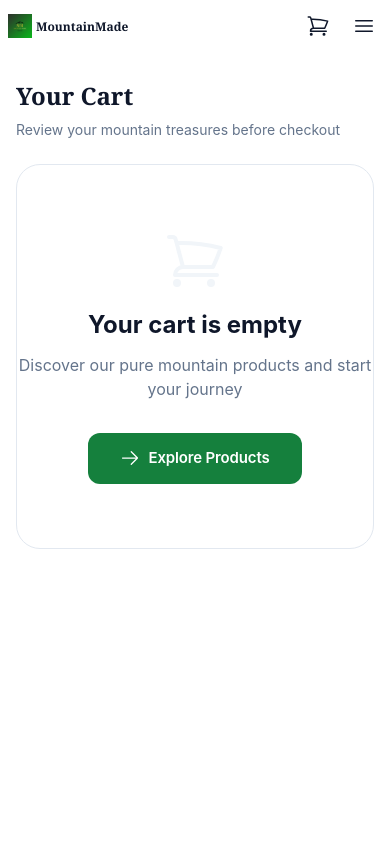
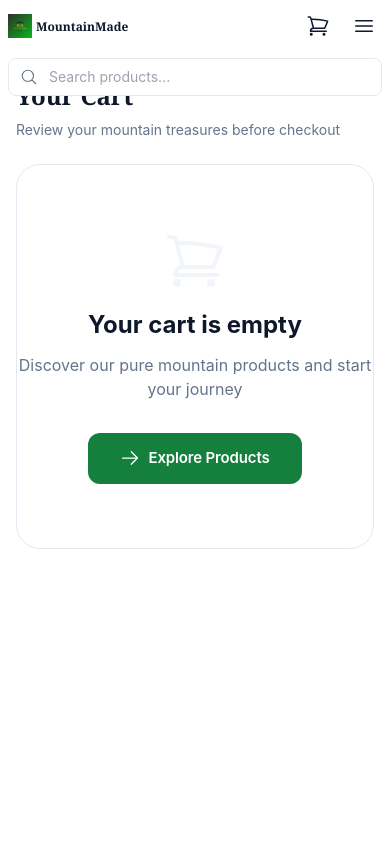
Before and after one commit to alucardmlbb686-spec/MountainMade, a Next.js app: page /cart in a window 390 px wide. Shown: the top 844 px of the page. Built offline with nearby package versions, Linux system fonts and the light colour scheme.

Commit message:
Mobile UX improvements: Hide trust indicators on mobile, add search bar below logo, reorganize hero section with featured products grid

```diff
--- a/src/app/homepage/components/HeroSection.tsx
+++ b/src/app/homepage/components/HeroSection.tsx
@@ -103,10 +103,9 @@ export default function HeroSection() {
   return (
     <>
       {/* MOBILE VIEW - PRODUCT CAROUSEL */}
-      <section className="md:hidden relative h-96 flex items-center justify-center overflow-hidden bg-black">
-        {/* Removed Hot badge from mobile carousel */}
-        {/* Removed Hot badge from top right corner */}
-
+      <section className="md:hidden relative min-h-screen flex flex-col items-center justify-start overflow-hidden bg-black pt-24">
+        {/* Carousel Section */}
+        <div className="relative h-96 w-full flex items-center justify-center">
           {/* Sliding Background */}
           <div className="absolute inset-0 w-full h-full">
             <div
@@ -178,6 +177,51 @@ export default function HeroSection() {
                 aria-label={`Go to slide ${index + 1}`}
               />
             ))}
+          </div>
+        </div>
+
+        {/* Featured & Products Grid Below Carousel */}
+        <div className="w-full bg-gradient-to-b from-black to-white/50 px-4 py-8">
+          {/* Featured Products Title */}
+          <h3 className="text-2xl font-serif font-bold text-white mb-6 text-center">
+            Featured Products
+          </h3>
+
+          {/* Products Grid - 2 columns on mobile */}
+          <div className="grid grid-cols-2 gap-4 mb-8">
+            {products.slice(0, 4).map((product) => (
+              <Link
+                key={product.id}
+                href={`/product-details?id=${product.id}`}
+                className="bg-white rounded-lg overflow-hidden shadow-md hover:shadow-lg transition-shadow"
+              >
+                <div className="relative w-full h-40 bg-gray-100">
+                  <AppImage
+                    src={product.image_url || '/assets/images/no_image.png'}
+                    alt={product.name}
+                    className="w-full h-full object-cover"
+                  />
+                </div>
+                <div className="p-3">
+                  <h4 className="text-xs font-semibold text-gray-900 line-clamp-2 mb-1">
+                    {product.name}
+                  </h4>
+                  <div className="flex items-center justify-between">
+                    <span className="text-sm font-bold text-orange-500">₹{product.price}</span>
+                    <span className="text-xs text-gray-600">{product.stock} left</span>
+                  </div>
+                </div>
+              </Link>
+            ))}
+          </div>
+
+          {/* View All Button */}
+          <Link
+            href="/categories"
+            className="block w-full bg-primary hover:bg-primary/90 text-white text-center py-3 rounded-lg font-semibold transition-colors"
+          >
+            View All Products
+          </Link>
         </div>
       </section>
 
--- a/src/app/homepage/components/TrustIndicators.tsx
+++ b/src/app/homepage/components/TrustIndicators.tsx
@@ -19,7 +19,7 @@ export default function TrustIndicators() {
   ];
 
   return (
-    <section className="py-20 border-t border-b border-border bg-gradient-to-b from-slate-50 via-white to-slate-50">
+    <section className="hidden md:block py-20 border-t border-b border-border bg-gradient-to-b from-slate-50 via-white to-slate-50">
       <div className="container mx-auto">
         {/* Section Header */}
         <div className="text-center mb-12">
--- a/src/components/common/Header.tsx
+++ b/src/components/common/Header.tsx
@@ -2,7 +2,7 @@
 
 import { useState, useEffect } from 'react';
 import Link from 'next/link';
-import { usePathname } from 'next/navigation';
+import { usePathname, useRouter } from 'next/navigation';
 import Icon from '@/components/ui/AppIcon';
 import AppImage from '@/components/ui/AppImage';
 import { useAuth } from '@/contexts/AuthContext';
@@ -11,7 +11,9 @@ import { useCart } from '@/contexts/CartContext';
 export default function Header() {
   const [isMenuOpen, setIsMenuOpen] = useState(false);
   const [isScrolled, setIsScrolled] = useState(false);
+  const [searchQuery, setSearchQuery] = useState('');
   const pathname = usePathname();
+  const router = useRouter();
   const { user } = useAuth();
   const { itemCount } = useCart();
 
@@ -32,6 +34,14 @@ export default function Header() {
     { id: 'nav_track_order', label: 'Track Order', href: '/order-tracking' },
   ];
 
+  const handleSearch = (e: React.FormEvent) => {
+    e.preventDefault();
+    if (searchQuery.trim()) {
+      router.push(`/categories?search=${encodeURIComponent(searchQuery)}`);
+      setSearchQuery('');
+    }
+  };
+
   return (
     <header
       className={`fixed top-0 left-0 w-full z-50 ${
@@ -49,6 +59,8 @@ export default function Header() {
       )}
 
       <div className="container mx-auto px-2 md:px-3 lg:px-4">
+        <div className="flex flex-col gap-3 lg:gap-0">
+          {/* First Row: Logo, Nav, Actions */}
           <div className="flex items-center justify-between gap-1 md:gap-2 lg:gap-4">
             {/* Logo */}
             <Link href="/homepage" className="flex items-center gap-1 sm:gap-1.5 md:gap-2 lg:gap-3 flex-shrink-0 min-w-0">
@@ -131,6 +143,21 @@ export default function Header() {
               </button>
             </div>
           </div>
+
+          {/* Second Row: Search Bar (Mobile Only) */}
+          <form onSubmit={handleSearch} className="lg:hidden mb-2">
+            <div className="relative">
+              <input
+                type="text"
+                placeholder="Search products..."
+                value={searchQuery}
+                onChange={(e) => setSearchQuery(e.target.value)}
+                className="w-full px-4 py-2 pl-10 pr-4 text-sm bg-white border border-border rounded-lg focus:outline-none focus:ring-2 focus:ring-primary focus:border-transparent"
+              />
+              <Icon name="MagnifyingGlassIcon" size={18} className="absolute left-3 top-1/2 transform -translate-y-1/2 text-muted-foreground" />
+            </div>
+          </form>
+        </div>
       </div>
       {/* Mobile Menu */}
       {isMenuOpen && (
```
Also changed, not shown: 1 other file (tests, documents, lock files or other folders). Lines whose indentation alone changed are shown as unchanged.
